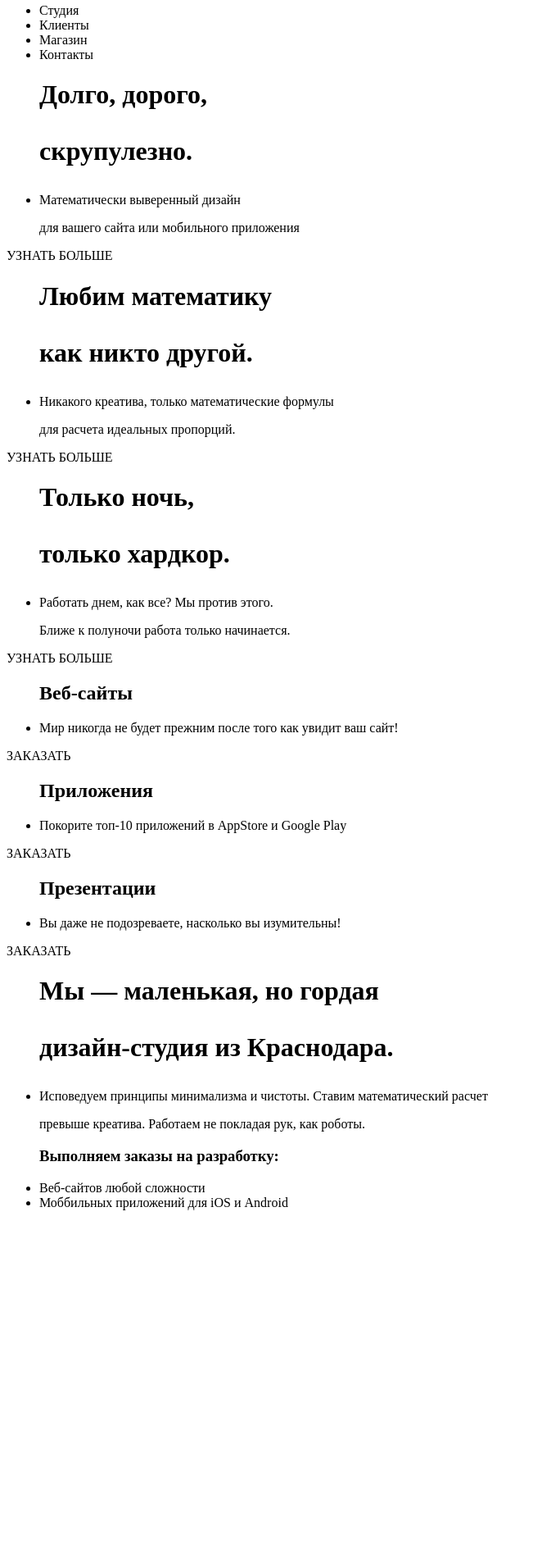
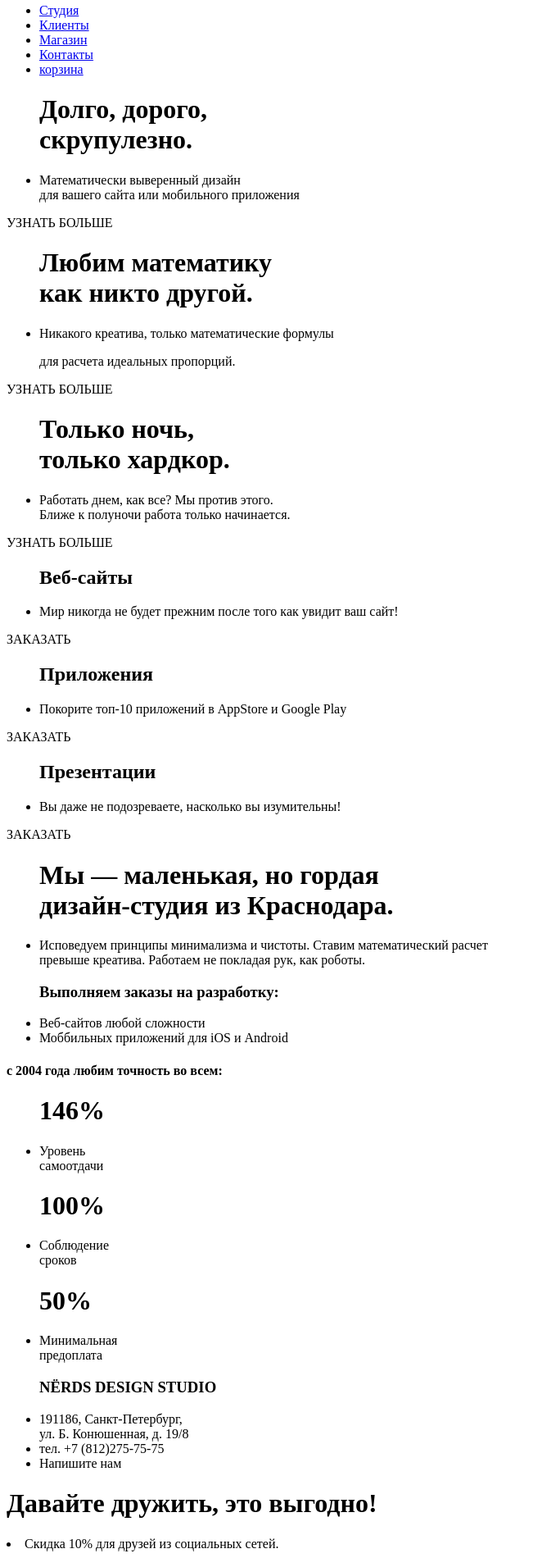
Before and after one commit to zipoon/612711-nerds, a plain HTML site: page index.html in a window 1280 px wide. Shown: the part 12-1912 px from the top of the page at 82% size, without its empty margins (0-651 px from the left). Before the commit the page ends 1504 px from the top, so only its background shows below. Drawn offline with Linux system fonts and the light colour scheme.

Commit message:
каталог

```diff
--- a/index.html
+++ b/index.html
@@ -6,28 +6,29 @@
   </head>
   <body>
      <header>
-	 <ul>
-	     <li>Студия</li>
-		 <li>Клиенты</li>
-		 <li>Магазин</li>
-		 <li>Контакты</li>
+	 <ul class="site-navigation">
+	     <li><a href="info.html">Студия</a></li>
+		 <li><a href="clients">Клиенты</a></li>
+		 <li><a href="catalig.html">Магазин</a></li>
+		 <li><a href="compacts.html">Контакты</a></li>
+		 <li><a href="basket">корзина</a></li>
 		 </ul>
-		 </header>
+
     <ul>
-	<h1>Долго, дорого, <p>скрупулезно.</h1>
-	<li>Математически выверенный дизайн  <p>для вашего сайта или мобильного приложения</li>
+	<h1>Долго, дорого, <br>скрупулезно.</h1>
+	<li>Математически выверенный дизайн  <br>для вашего сайта или мобильного приложения</li>
      </ul>
 	 <div>УЗНАТЬ БОЛЬШЕ</div>
-
+	</header>
 	<ul>
-	<h1>Любим математику <p>как никто другой.</h1>
+	<h1>Любим математику <br>как никто другой.</h1>
 	<li>Никакого креатива, только математические формулы  <p>для расчета идеальных пропорций.</li>
      </ul>
 	 <div>УЗНАТЬ БОЛЬШЕ</div>
 
 	<ul>
-	 <h1>Только ночь, <p>только хардкор.</h1>
-	<li>Работать днем, как все? Мы против этого. <p>Ближе к полуночи работа только начинается.</li>
+	 <h1>Только ночь, <br>только хардкор.</h1>
+	<li>Работать днем, как все? Мы против этого. <br>Ближе к полуночи работа только начинается.</li>
      </ul>
 	 <div>УЗНАТЬ БОЛЬШЕ</div>
 
@@ -50,13 +51,35 @@
 	 <div>ЗАКАЗАТЬ</div>
 
 	 <ul>
-	 <h1>Мы — маленькая, но гордая <p> дизайн-студия из Краснодара.</h1>
-	 <li>Исповедуем принципы минимализма и чистоты. Ставим математический расчет <p> превыше креатива. Работаем не покладая рук, как роботы.</li>
+	 <h1>Мы — маленькая, но гордая <br> дизайн-студия из Краснодара.</h1>
+	 <li>Исповедуем принципы минимализма и чистоты. Ставим математический расчет <br> превыше креатива. Работаем не покладая рук, как роботы.</li>
 	 </ul>
 	 <ul>
 	 <h3>Выполняем заказы на разработку:</h3>
 	 <li>Веб-сайтов любой сложности</li>
 	 <li>Моббильных приложений для iOS и Android</li>
 	 </ul>
+
+	 <h4>с 2004 года любим точность во всем:</h4>
+	 <ul>
+	 <h1>146%</h1>
+	 <li>Уровень<br>самоотдачи</li>
+	 <h1>100%</h1>
+	 <li>Соблюдение<br>сроков</li>
+	 <h1>50%</h1>
+	 <li>Минимальная<br>предоплата</li>
+	 </ul>
+
+	 <ul>
+	 <h3>NЁRDS DESIGN STUDIO</h3>
+	 <li>191186, Санкт-Петербург, <br>ул. Б. Конюшенная, д. 19/8</li>
+     <li>тел. +7 (812)275-75-75</li>
+	 <li>Напишите нам</li>
+	 </ul>
+
+	 <footer>
+	 <h1>Давайте дружить, это выгодно!</h1>
+	 <li>Скидка 10% для друзей из социальных сетей.</li>
+	 </footer>
   </body>
 </html>
```
Also changed, not shown: catalog.html (added, +47 -0 lines).
